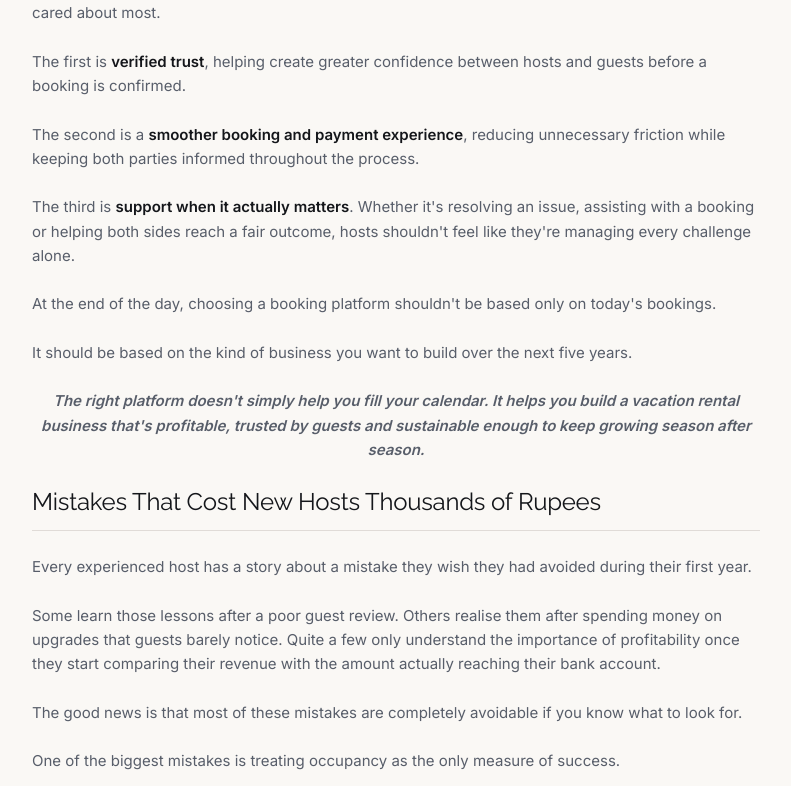
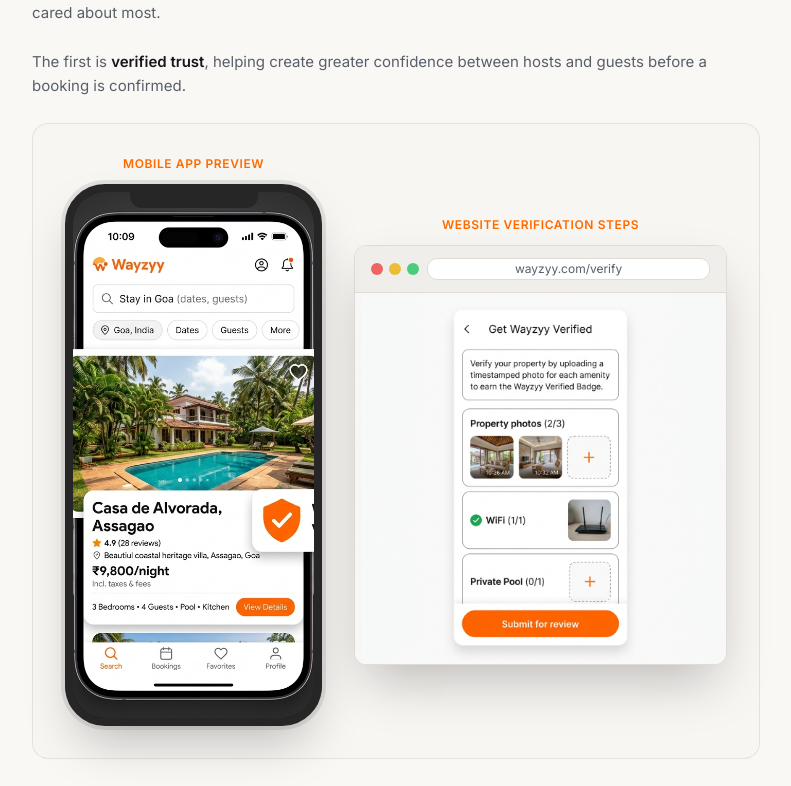
Before and after one commit to wayzyy-project/wayzyy-site, a React (Vite) app: page /blog/how-to-start-airbnb-business-india in a window 1280 px wide. Shown: the part 8961-9747 px from the top of the page, without its empty margins (244-1035 px from the left). Built offline with nearby package versions, Linux system fonts and the light colour scheme.

Commit message:
design: add app mobile and desktop browser mockups to Wayzyy Verified section in start airbnb guide

```diff
--- a/src/pages/blog/HowToStartAirbnbBusinessIndia.tsx
+++ b/src/pages/blog/HowToStartAirbnbBusinessIndia.tsx
@@ -421,6 +421,48 @@ export default function HowToStartAirbnbBusinessIndia() {
         <p>
           The first is <strong className="text-foreground">verified trust</strong>, helping create greater confidence between hosts and guests before a booking is confirmed.
         </p>
+
+        {/* Verification Mockups Module */}
+        <div className="my-10 grid grid-cols-1 md:grid-cols-12 gap-8 items-center bg-muted/20 border border-border/80 rounded-2xl p-6 md:p-8">
+          <div className="md:col-span-5 flex flex-col items-center">
+            <span className="text-xs font-semibold uppercase tracking-wider text-ember mb-3">Mobile App Preview</span>
+            {/* Phone Mockup */}
+            <div className="relative w-full max-w-[260px] aspect-[9/19] rounded-[2.5rem] border-[8px] border-neutral-800 bg-neutral-900 shadow-2xl overflow-hidden ring-4 ring-neutral-800/10">
+              {/* Notch */}
+              <div className="absolute top-0 left-1/2 -translate-x-1/2 w-32 h-4 bg-neutral-800 rounded-b-xl z-20" />
+              {/* Image */}
+              <img
+                src="/wayzyy-verified-card.png"
+                alt="Wayzyy Verified Mobile App Screenshot"
+                className="w-full h-full object-cover z-10 relative"
+              />
+            </div>
+          </div>
+
+          <div className="md:col-span-7 flex flex-col items-center">
+            <span className="text-xs font-semibold uppercase tracking-wider text-ember mb-3">Website Verification Steps</span>
+            {/* Browser Mockup */}
+            <div className="w-full rounded-xl border border-border bg-card shadow-2xl overflow-hidden">
+              {/* Browser Header */}
+              <div className="bg-muted px-4 py-3 flex items-center gap-2 border-b border-border">
+                <div className="flex gap-1.5">
+                  <div className="w-3 h-3 rounded-full bg-red-500/80" />
+                  <div className="w-3 h-3 rounded-full bg-yellow-500/80" />
+                  <div className="w-3 h-3 rounded-full bg-green-500/80" />
+                </div>
+                <div className="flex-1 max-w-md mx-auto bg-card rounded-md border border-border px-3 py-0.5 text-xs text-muted-foreground truncate text-center select-none">
+                  wayzyy.com/verify
+                </div>
+              </div>
+              {/* Image */}
+              <img
+                src="/wayzyy-verification-steps.png"
+                alt="Wayzyy Verification Website Screenshot"
+                className="w-full h-auto object-cover"
+              />
+            </div>
+          </div>
+        </div>
         <p>
           The second is a <strong className="text-foreground">smoother booking and payment experience</strong>, reducing unnecessary friction while keeping both parties informed throughout the process.
         </p>
```
Also changed, not shown: public/wayzyy-verification-steps.png (added), public/wayzyy-verified-card.png (added).
